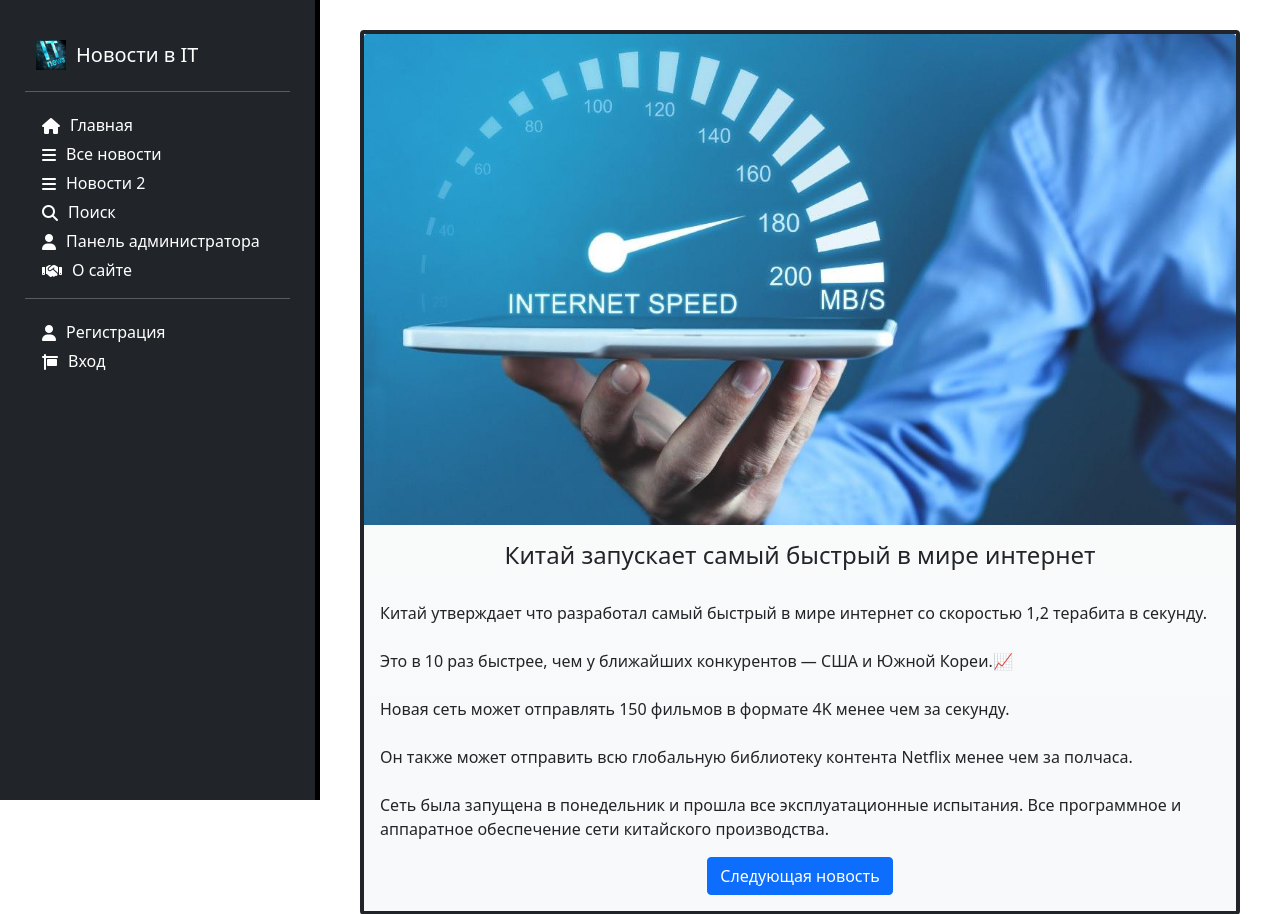
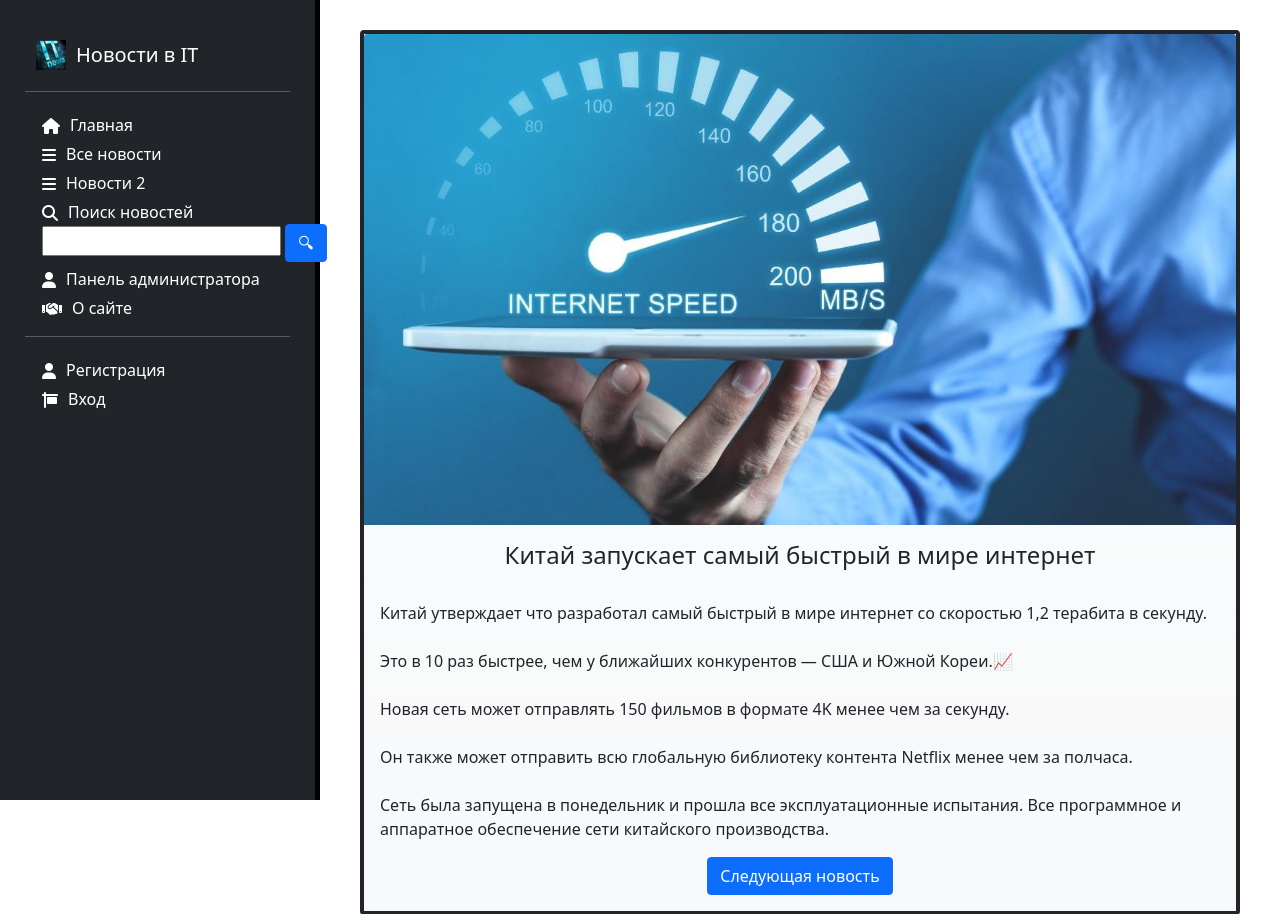
Before and after one commit to mrwhite762/DjangoNewsRostelecom, a Django app: page /news/news_1/ in a window 1280 px wide. Shown: the top 914 px of the page. Run offline with Django 4.2, Linux system fonts and the light colour scheme; some libraries are stand-ins or nearby versions.

Commit message:
Версия дз 2 реализует большую часть требований, выполнена к сожалению на сколько успел и находится на доработке

```diff
--- a/NewsStudyRostelecom/main/static/main/css/style.css
+++ b/NewsStudyRostelecom/main/static/main/css/style.css
@@ -106,3 +106,7 @@ body .single_news{
   }
 }
 // подробнее про hover-эффекты: https://www.w3schools.com/cssref/sel_hover.php
+
+.search {
+  width: 50vw;
+}
--- a/NewsStudyRostelecom/main/templates/main/sidebar.html
+++ b/NewsStudyRostelecom/main/templates/main/sidebar.html
@@ -12,6 +12,29 @@
 <script src="https://cdn.jsdelivr.net/npm/bootstrap@5.0.1/dist/js/bootstrap.min.js"
         integrity="sha384-Atwg2Pkwv9vp0ygtn1JAojH0nYbwNJLPhwyoVbhoPwBhjQPR5VtM2+xf0Uwh9KtT"
         crossorigin="anonymous"></script>
+
+<!-- jQuery !-->
+<script src="https://ajax.googleapis.com/ajax/libs/jquery/1.12.0/jquery.min.js"> </script>
+<!-- jQuery UI !-->
+<link rel="stylesheet" href="https://ajax.googleapis.com/ajax/libs/jqueryui/1.11.4/themes/smoothness/jquery-ui.css">
+<script src="https://ajax.googleapis.com/ajax/libs/jqueryui/1.11.4/jquery-ui.min.js"></script>
+
+<script>
+  $(function() {
+    $("#search_input").autocomplete({
+      source: "{% url 'search_auto' %}",
+      select: function (event, ui) { //item selected
+        AutoCompleteSelectHandler(event, ui)
+      },
+      minLength: 2,
+    });
+  });
+
+  function AutoCompleteSelectHandler(event, ui)
+  {
+    var selectedObj = ui.item;
+  }
+</script>
 
 
 <!--Сделано на основе примеров боковых меню с этой страницы: https://getbootstrap.com/docs/5.0/examples/sidebars/#-->
@@ -59,9 +82,17 @@
         <li>
             <a href="#" {% if request.path == '/search/' %} class="link-active" aria-current="page" {% endif %}>
             <i class="fa fa-magnifying-glass menu-icon"></i>
-            <div class="d-none d-lg-block"> Поиск</div>
+            <div class="d-none d-lg-block"> Поиск новостей</div>
+            </a>
 
-            </a>
+            <div class="d-none d-lg-block">
+                <form action="" method="get">
+                  <div class="search">
+                    <input type="text" name="q" id="search_input">
+                    <button type="submit" class="btn btn-primary">🔍︎</button>
+                  </div>
+                </form>
+            </div>
         </li>
         <li class="nav-item">
             <a href="/admin/" {% if request.path  == '/admin/' %} class="link-active" aria-current="page" {% endif %}>
--- a/NewsStudyRostelecom/news/urls.py
+++ b/NewsStudyRostelecom/news/urls.py
@@ -4,7 +4,8 @@ from . import views
 urlpatterns = [
     path('', views.news, name='news_index'),
     path('list/', views.index, name='news_list'),
-    path('search_auto/', views.search_auto, name='search_auto'),
+    # path('/news/list/search/', views.search_news, name='search_news'),
+    path('/news/list/search_auto/', views.search_auto, name='search_auto'),
     path('list/<int:pk>/', views.ArticleDetailView.as_view(), name='news_detail'),
     path('update/<int:pk>/', views.ArticleUpdateView.as_view(), name='news_update'),
     path('delete/<int:pk>/', views.ArticleDeleteView.as_view(), name='news_delete'),
--- a/NewsStudyRostelecom/news/views.py
+++ b/NewsStudyRostelecom/news/views.py
@@ -8,8 +8,13 @@ from .forms import *
 import json
 
 
+# def search_news(request):
+#     print('Функция')
+#     query = request.GET.get('q')
+
 #URL:    path('search_auto/', views.search_auto, name='search_auto'),
 def search_auto(request):
+    print('вызов функции')
     if request.headers.get('X-Requested-With') == 'XMLHttpRequest':
         q = request.GET.get('term','')
         articles = Article.objects.filter(title__icontains=q)
```
Also changed, not shown: NewsStudyRostelecom/news/templates/news/news_list.html (+0 -31 lines).
